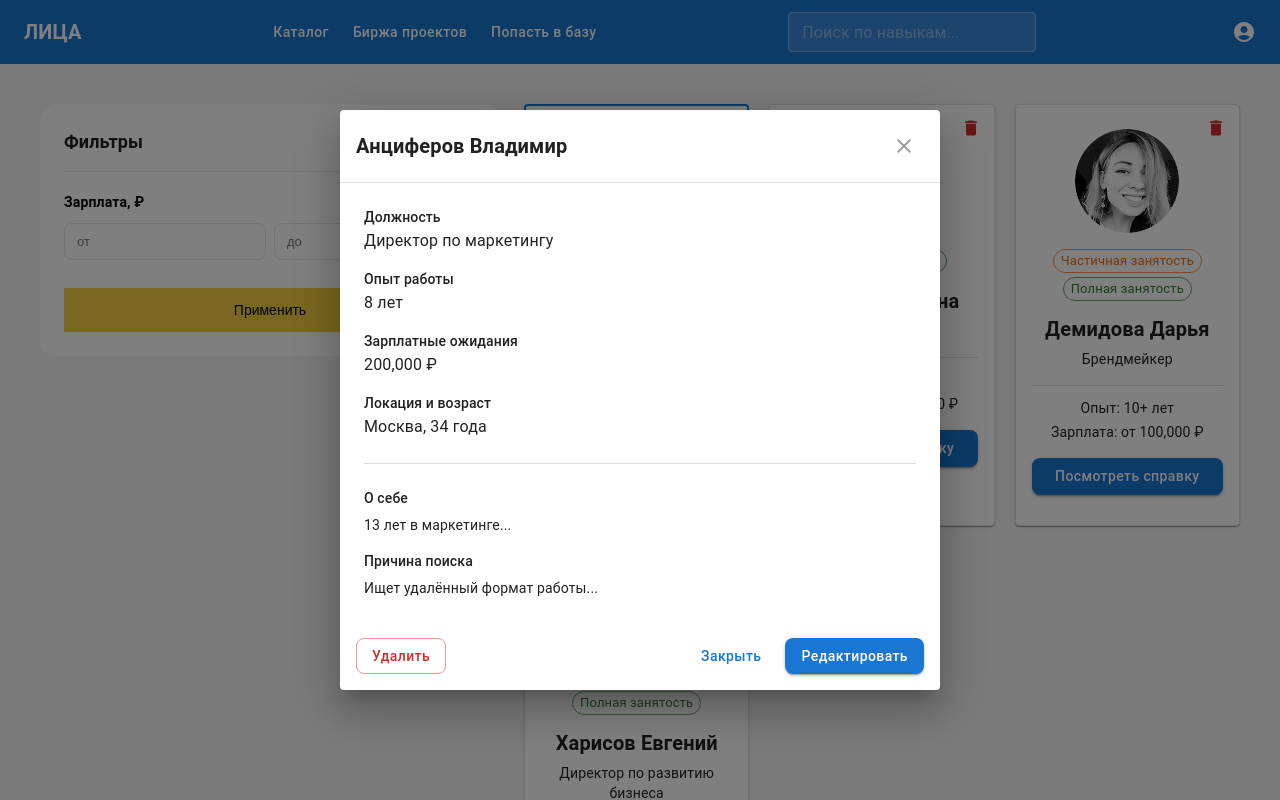
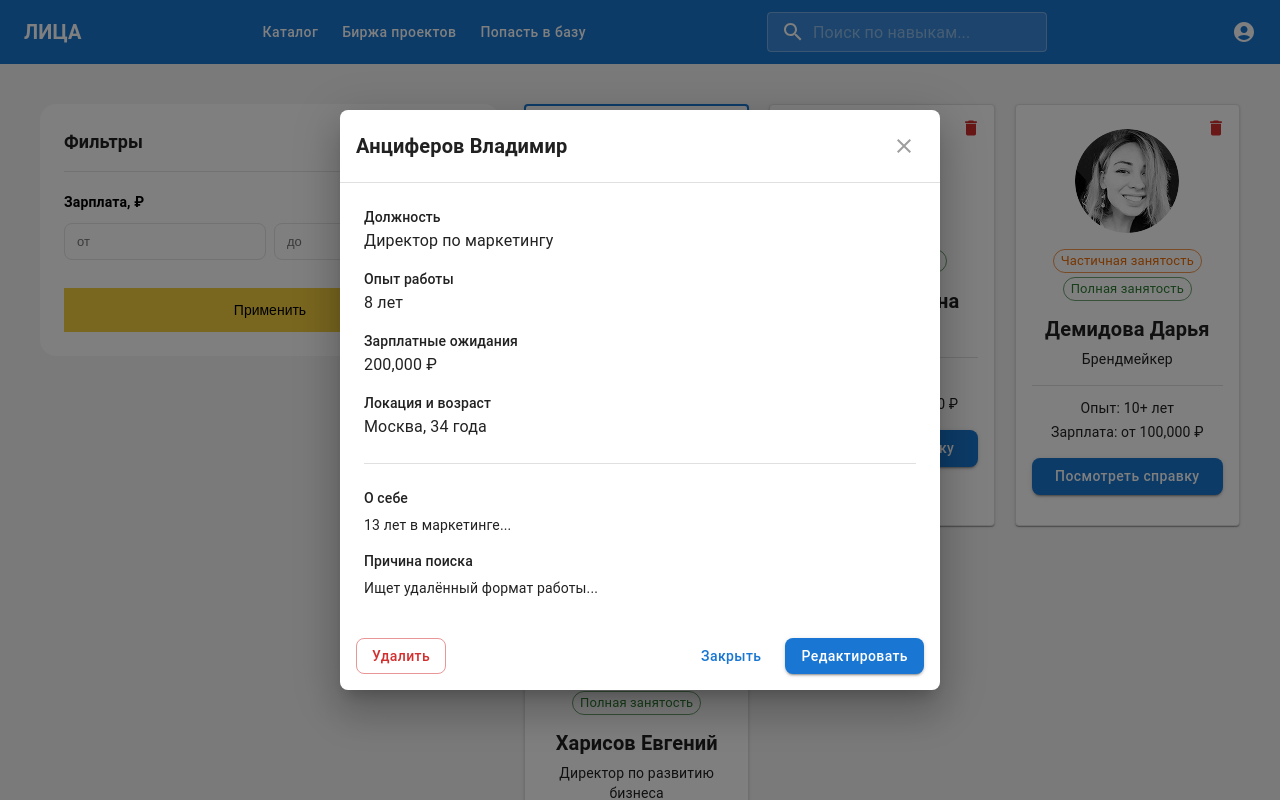
Before and after one commit to KazakovStas/SVch_Lab, a React (Create React App) app: page /catalog in a window 1280 px wide. Both pictures are taken after a click on the element 636 px from the left and 313 px from the top of the page. Shown: the top 800 px of the page. Built offline with nearby package versions, Linux system fonts and the light colour scheme.

Commit message:
fix: update MUI props to slotProps API for v6 compatibility

```diff
--- a/src/components/Header.jsx
+++ b/src/components/Header.jsx
@@ -45,12 +45,14 @@ const Header = () => {
     '& .MuiInputBase-root': { color: 'white' },
     '& .MuiOutlinedInput-notchedOutline': { borderColor: 'rgba(255,255,255,0.3)' }
   }}
-  InputProps={{
+  slotProps={{
+    input: {
       startAdornment: (
         <InputAdornment position="start">
           <SearchIcon sx={{ color: 'white' }} />
         </InputAdornment>
       ),
+    }
   }}
 />
 
--- a/src/components/Modal.jsx
+++ b/src/components/Modal.jsx
@@ -36,12 +36,14 @@ const Modal = ({ isOpen, onClose, candidate, onEdit, onDelete }) => {
 
   return (
     <Dialog
-      open={isOpen}
-      onClose={onClose}
-      maxWidth="sm"
-      fullWidth
-      PaperProps={{ sx: { borderRadius: 2 } }}
-    >
+  open={isOpen}
+  onClose={onClose}
+  maxWidth="sm"
+  fullWidth
+  slotProps={{
+    paper: { sx: { borderRadius: 2 } }
+  }}
+>
       <DialogTitle sx={{ m: 0, p: 2, display: 'flex', justifyContent: 'space-between', alignItems: 'center' }}>
         <Typography variant="h6" component="div" sx={{ fontWeight: 'bold' }}>
           {isEditing ? 'Редактировать кандидата' : candidate?.name || 'Кандидат'}
```
Lines whose indentation alone changed are shown as unchanged.
